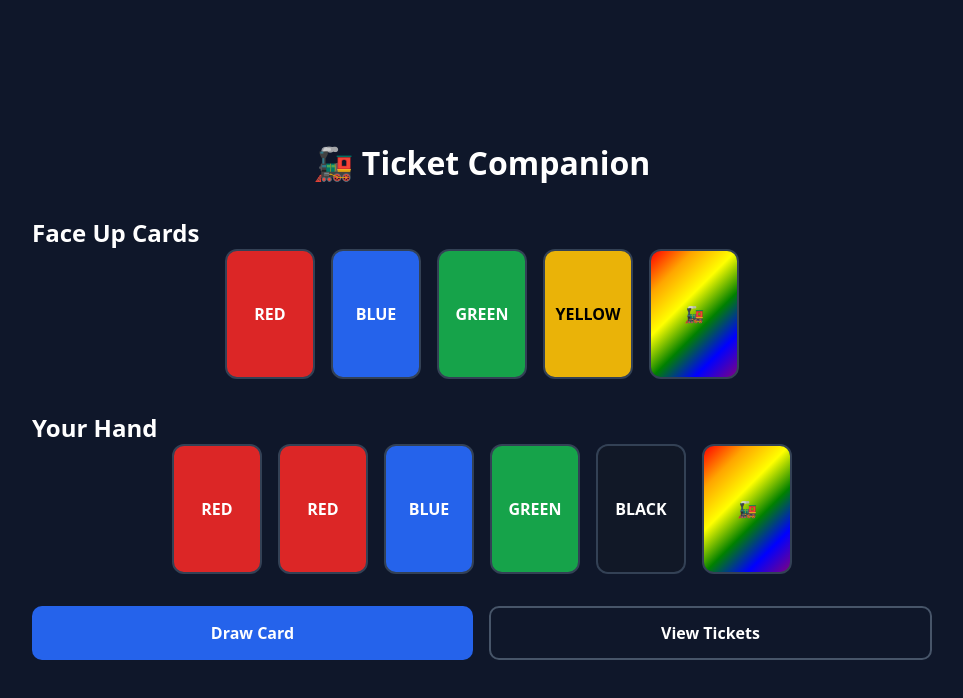
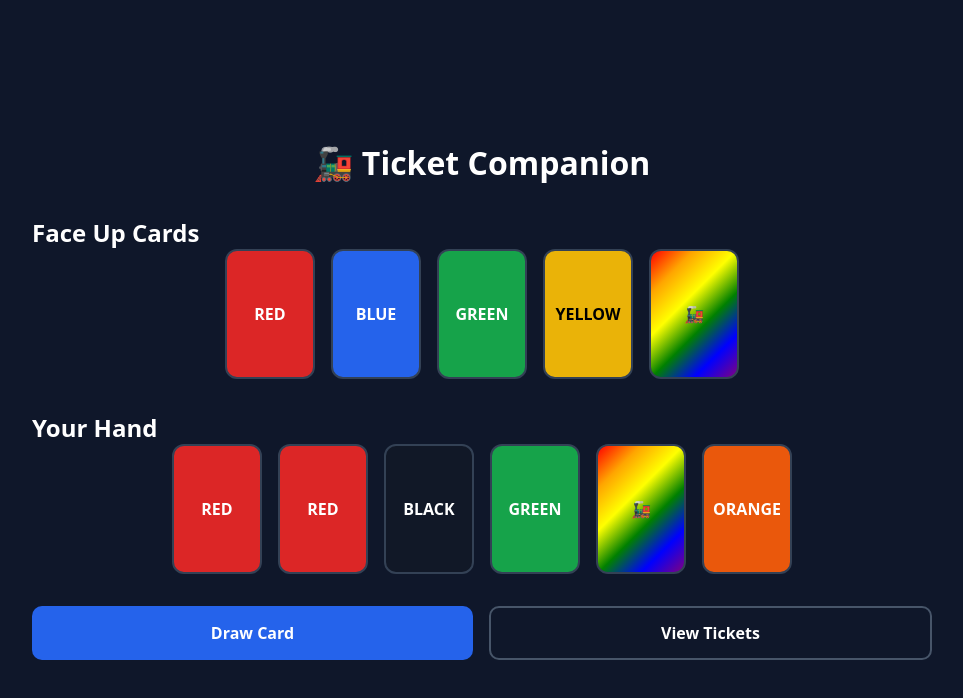
Before and after one commit to 46r8kz72zm-source/ticket-companion, a React (Vite) app: page /game in a window 1280 px wide. Shown: the top 698 px of the page, without its empty margins (158-1121 px from the left). Built offline with nearby package versions, Linux system fonts and the light colour scheme.

Commit message:
Milestone 3: Typed game state foundation

```diff
--- a/src/components/game/FaceUpCards/FaceUpCards.tsx
+++ b/src/components/game/FaceUpCards/FaceUpCards.tsx
@@ -2,15 +2,11 @@ import TrainCard from "../TrainCard/TrainCard";
 import "./FaceUpCards.css";
 import type { TrainCard as TrainCardType } from "../../../types/TrainCard";
 
-function FaceUpCards() {
-  const cards: TrainCardType[] = [
-    { id: "1", color: "red" },
-    { id: "2", color: "blue" },
-    { id: "3", color: "green" },
-    { id: "4", color: "yellow" },
-    { id: "5", color: "locomotive" },
-  ];
+type FaceUpCardsProps = {
+  cards: TrainCardType[];
+};
 
+function FaceUpCards({ cards }: FaceUpCardsProps) {
   return (
     <div className="face-up-cards">
       {cards.map((card) => (
--- a/src/components/game/TrainHand/TrainHand.tsx
+++ b/src/components/game/TrainHand/TrainHand.tsx
@@ -1,15 +1,16 @@
 import TrainCard from "../TrainCard/TrainCard";
 import "./TrainHand.css";
+import { gameState } from "../../../data/GameState";
 
 function TrainHand() {
   return (
     <div className="train-hand">
-      <TrainCard color="red" />
-      <TrainCard color="red" />
-      <TrainCard color="blue" />
-      <TrainCard color="green" />
-      <TrainCard color="black" />
-      <TrainCard color="locomotive" />
+      {gameState.hand.map((card) => (
+        <TrainCard
+          key={card.id}
+          color={card.color}
+        />
+      ))}
     </div>
   );
 }
--- /dev/null
+++ b/src/data/gameState.ts
@@ -0,0 +1,22 @@
+import type { GameState } from "../types/GameState";
+
+export const gameState: GameState = {
+  roomCode: "AB12CD",
+
+  faceUpCards: [
+    { id: "1", color: "red" },
+    { id: "2", color: "blue" },
+    { id: "3", color: "green" },
+    { id: "4", color: "yellow" },
+    { id: "5", color: "locomotive" },
+  ],
+
+  hand: [
+    { id: "6", color: "red" },
+    { id: "7", color: "red" },
+    { id: "8", color: "black" },
+    { id: "9", color: "green" },
+    { id: "10", color: "locomotive" },
+    { id: "11", color: "orange" },
+  ],
+};
--- a/src/pages/GamePage.tsx
+++ b/src/pages/GamePage.tsx
@@ -1,9 +1,15 @@
+import { useState } from "react";
 import FaceUpCards from "../components/game/FaceUpCards/FaceUpCards";
 import TrainHand from "../components/game/TrainHand/TrainHand";
 import Button from "../components/common/Button";
 import PageLayout from "../components/layout/PageLayout";
 
+import { gameState } from "../data/GameState";
+import type { GameState } from "../types/GameState";
+
 function GamePage() {
+  const [game] = useState<GameState>(gameState);
+
   return (
     <PageLayout>
       <div
@@ -21,11 +27,13 @@ function GamePage() {
 
         <section>
           <h2 style={{ color: "white" }}>Face Up Cards</h2>
-          <FaceUpCards />
+
+          <FaceUpCards cards={game.faceUpCards} />
         </section>
 
         <section>
           <h2 style={{ color: "white" }}>Your Hand</h2>
+
           <TrainHand />
         </section>
 
--- /dev/null
+++ b/src/types/GameState.ts
@@ -0,0 +1,9 @@
+import type { TrainCard } from "./TrainCard";
+
+export interface GameState {
+  roomCode: string;
+
+  faceUpCards: TrainCard[];
+
+  hand: TrainCard[];
+}
```
